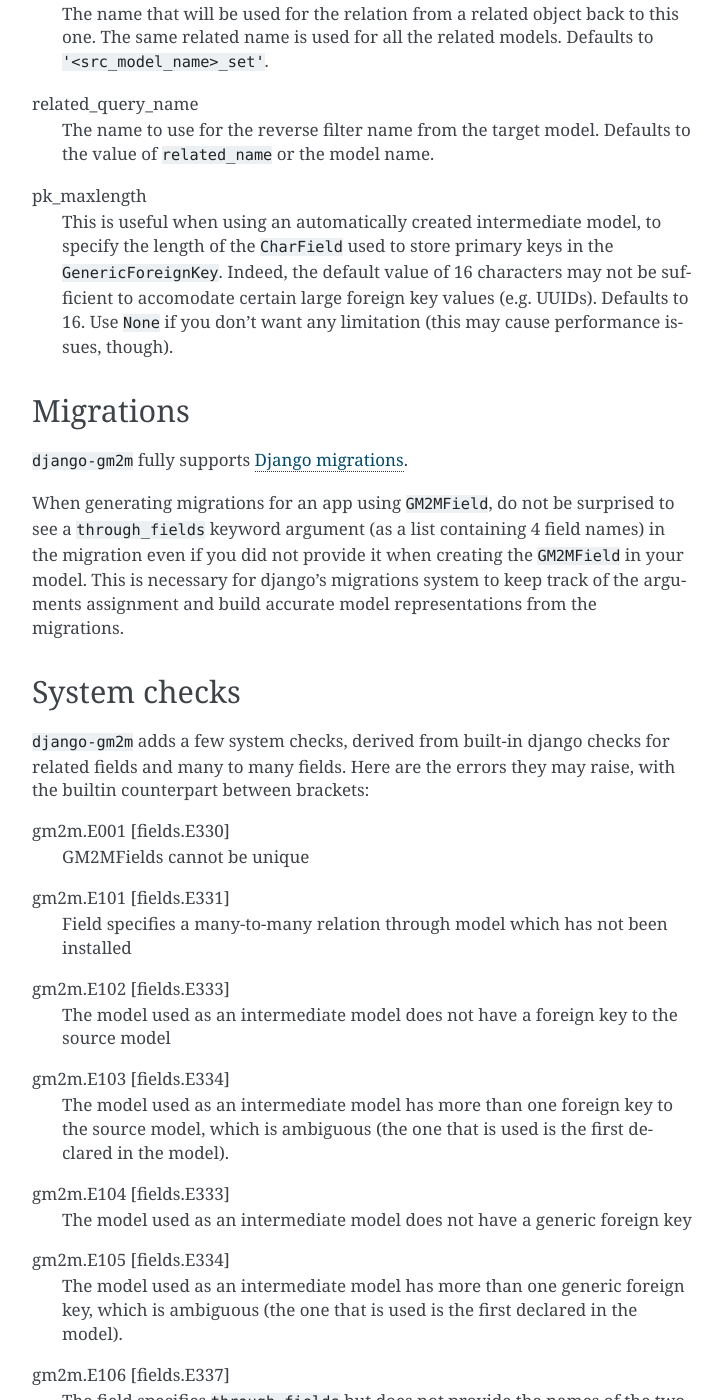
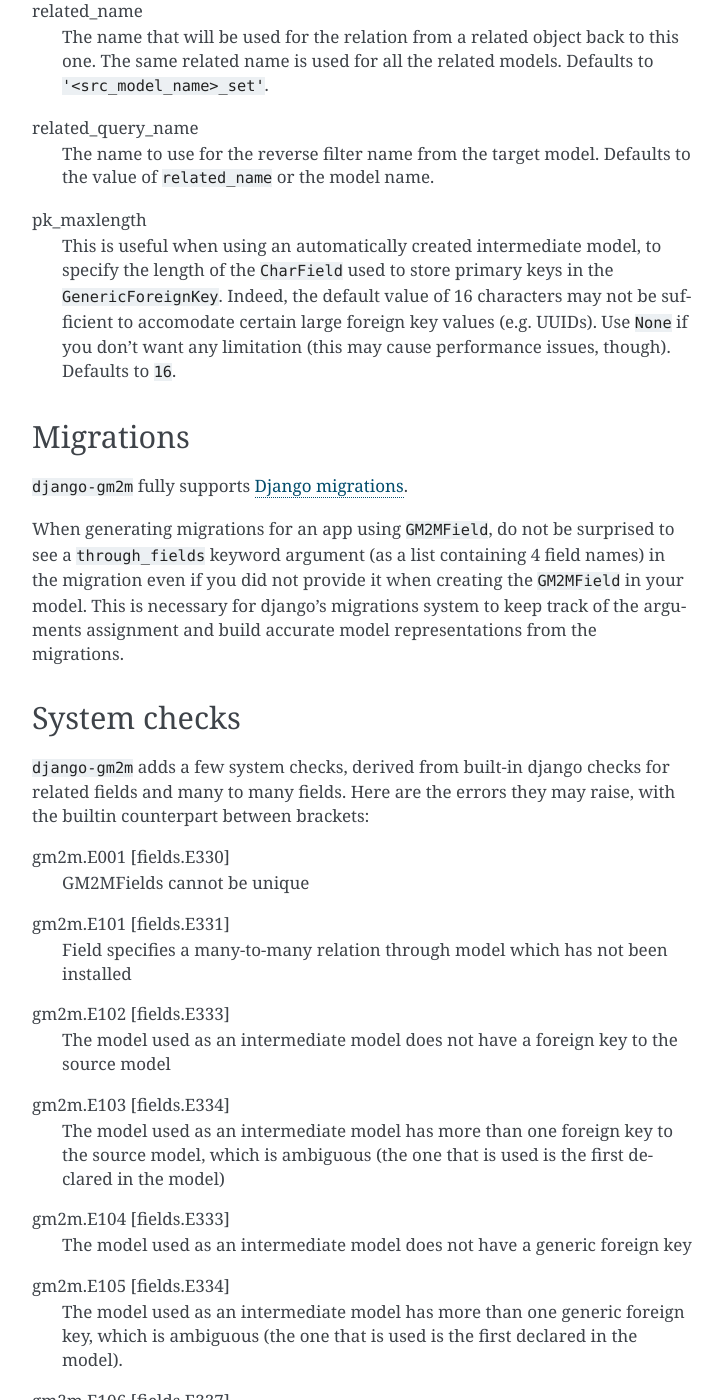
Before and after one commit to tkhyn/django-gm2m, a Sphinx documentation site: the page built from doc/features.rst, in a window 1280 px wide and 1400 px high, scrolled down 5427 px. Shown: the whole window, without its empty margins (388-1111 px from the left). Built offline with Sphinx 7.4.7, drawn with Linux system fonts in a browser that asks for light colours; the version number could not be read and is left out; some of the changed text lies outside the part shown.

Commit message:
Doc tweaks

```diff
--- a/doc/features.rst
+++ b/doc/features.rst
@@ -143,7 +144,7 @@
 
 CASCADE [default]
    The relation is deleted with the instance it is related to. The database
-   remains consistent, no ``ForeignKey`` `nor ``GenericForeignKey`` can point
+   remains consistent, no ``ForeignKey`` nor ``GenericForeignKey`` can point
    to a non-existent object after the operation.
 
 DO_NOTHING
@@ -237,8 +238,8 @@
    model class name.
 
 db_table
-   The name of the database table to use for the model. Defaults to
-   ``'<app_label>_<model_name>'``.
+   The name of the database table to use for the automatically created through
+   model. Defaults to ``'<app_label>_<model_name>'``.
 
 db_constraint
    Controls whether or not a constraint should be created in the database for
@@ -263,8 +264,8 @@
    specify the length of the ``CharField`` used to store primary keys in the
    ``GenericForeignKey``. Indeed, the default value of 16 characters may not
    be sufficient to accomodate certain large foreign key values (e.g. UUIDs).
-   Defaults to 16. Use ``None`` if you don't want any limitation (this may
-   cause performance issues, though).
+   Use ``None`` if you don't want any limitation (this may cause performance
+   issues, though). Defaults to ``16``.
 
 
 Migrations
@@ -301,7 +302,7 @@
 gm2m.E103 [fields.E334]
    The model used as an intermediate model has more than one foreign key to
    the source model, which is ambiguous (the one that is used is the first
-   declared in the model).
+   declared in the model)
 
 gm2m.E104 [fields.E333]
    The model used as an intermediate model does not have a generic foreign
```
Also changed, not shown: other parts of doc/features.rst (+5 -4 lines).
